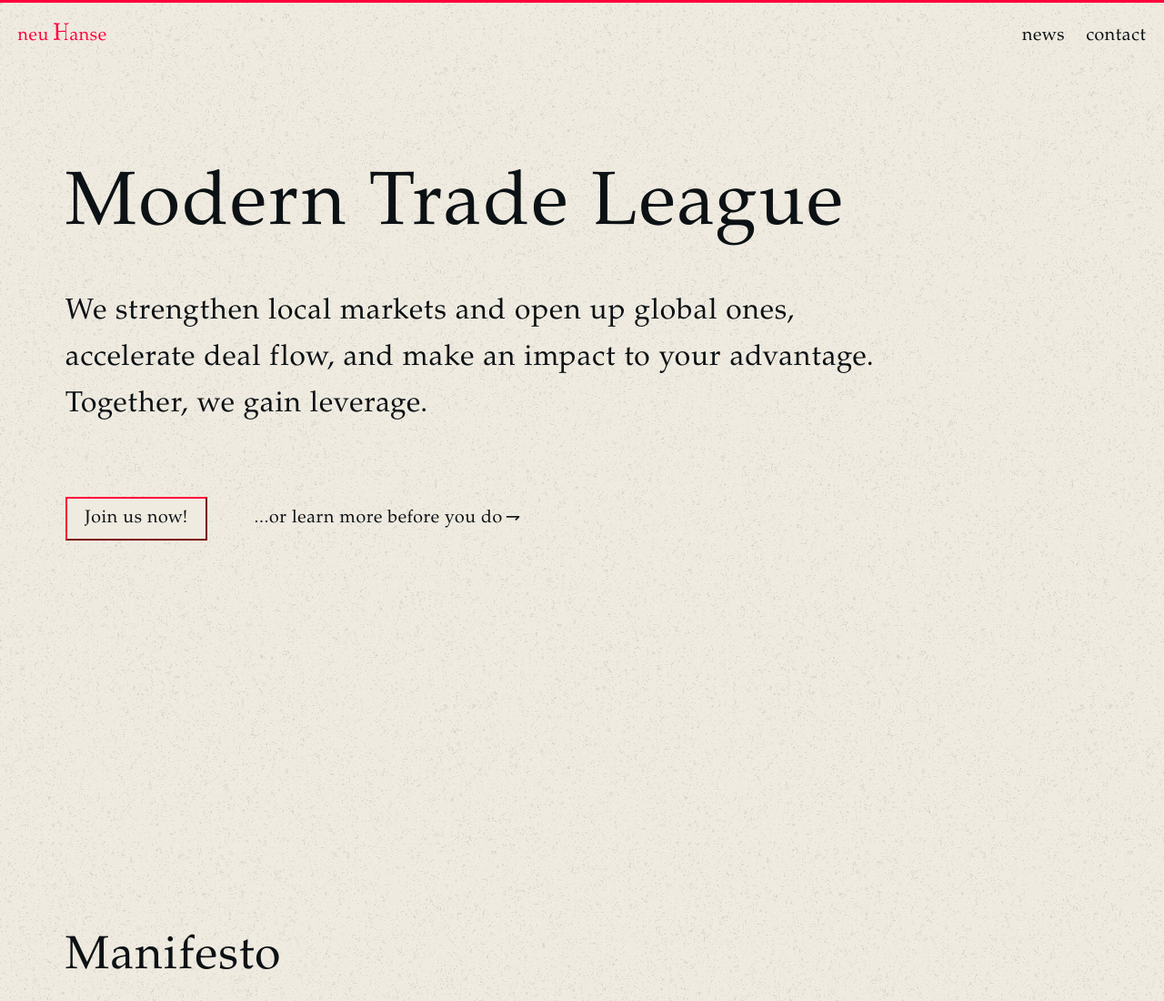
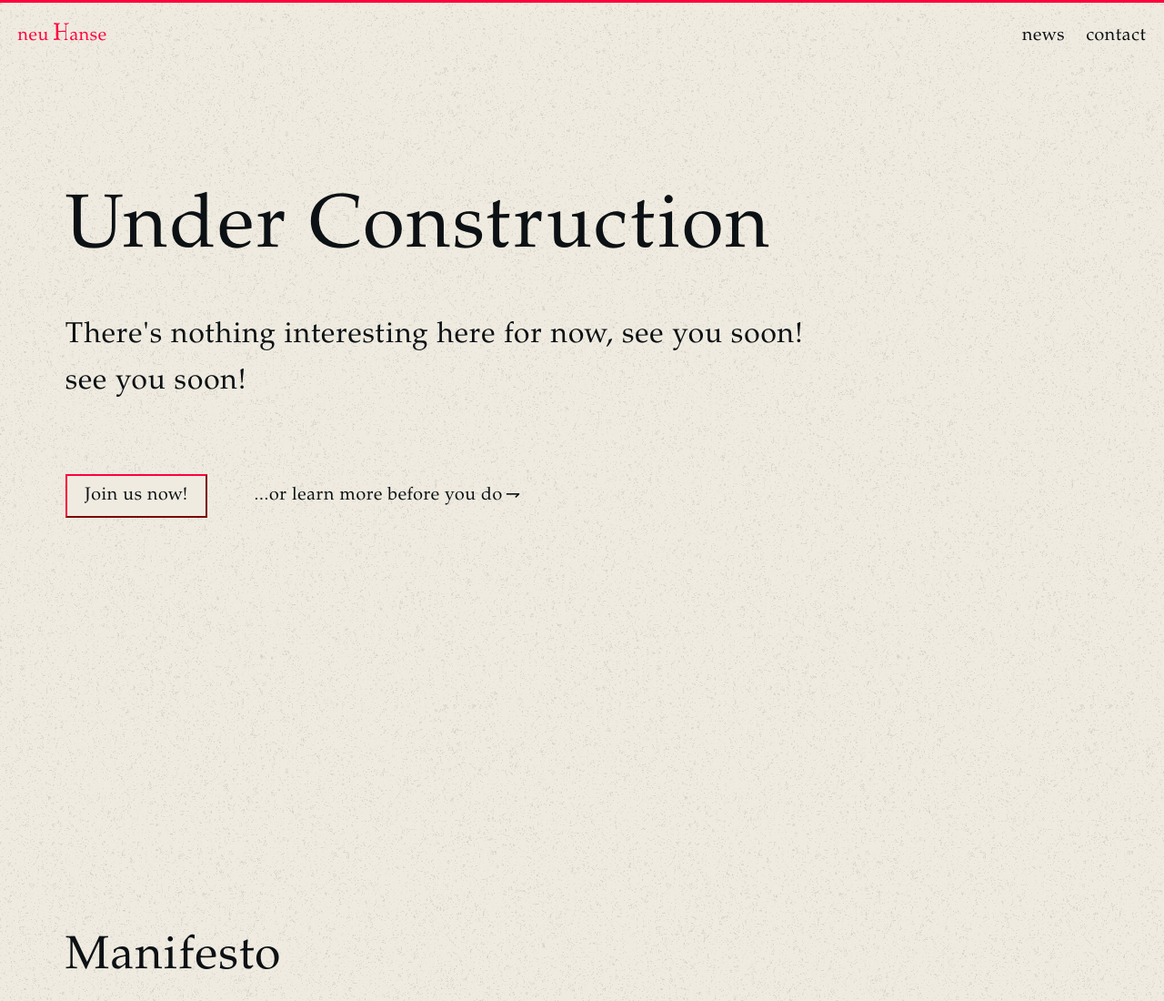
Before and after one commit to neuHanse/website-1.0, a plain HTML site: page index.html in a window 1280 px wide. Shown: the top 1100 px of the page at 91% size. Drawn offline with Linux system fonts and the light colour scheme.

Commit message:
lorem ipsum update

```diff
--- a/index.html
+++ b/index.html
@@ -5,6 +5,11 @@
 		<meta
 			name="viewport"
 			content="width=device-width, initial-scale=1.0" />
+
+		<link
+			rel="icon"
+			href="neuHanse/H.svg"
+			type="image/svg+xml" />
 
 		<link
 			rel="stylesheet"
@@ -29,11 +34,10 @@
 		>
 		<section id="home">
 			<nav><a href="">news</a> <a href="#contact">contact</a></nav>
-			<h1>Modern Trade League</h1>
+			<h1>Under Construction</h1>
 			<h3>
-				We strengthen local markets and open up global ones, <br />
-				accelerate deal flow, and make an impact to your advantage.
-				<br />Together, we gain leverage.
+				There's nothing interesting here for now, see you soon!
+				<br />see you soon!
 			</h3>
 
 			<div>
```
Also changed, not shown: 2 other files.
